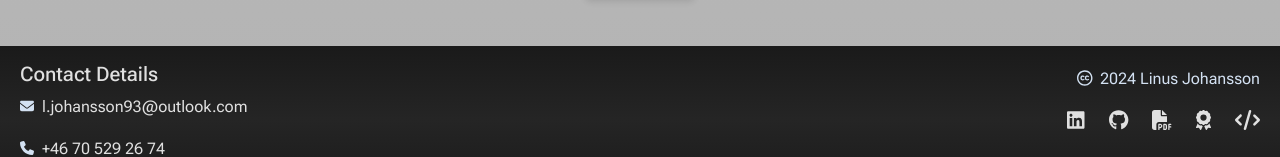
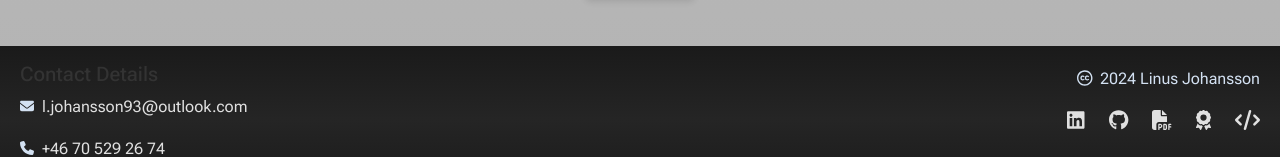
Before and after one commit to j0hanz/j0hanz-portfolio, a React (Create React App) app: page / in a window 1280 px wide. Shown: the part 4558-4715 px from the top of the page. Built offline with nearby package versions, Linux system fonts and the light colour scheme.

Commit message:
Change classname for Contact Details

```diff
--- a/src/components/Footer.js
+++ b/src/components/Footer.js
@@ -31,7 +31,7 @@ const Footer = () => {
       <Container fluid className="px-2">
         <Row className="mx-auto">
           <Col md={6} className="mb-md-0">
-            <h5 className={styles.footerLink}>Contact Details</h5>
+            <h5 className={styles.footerLinkHeader}>Contact Details</h5>
             <p>
               <FontAwesomeIcon
                 icon={faEnvelope}
```
